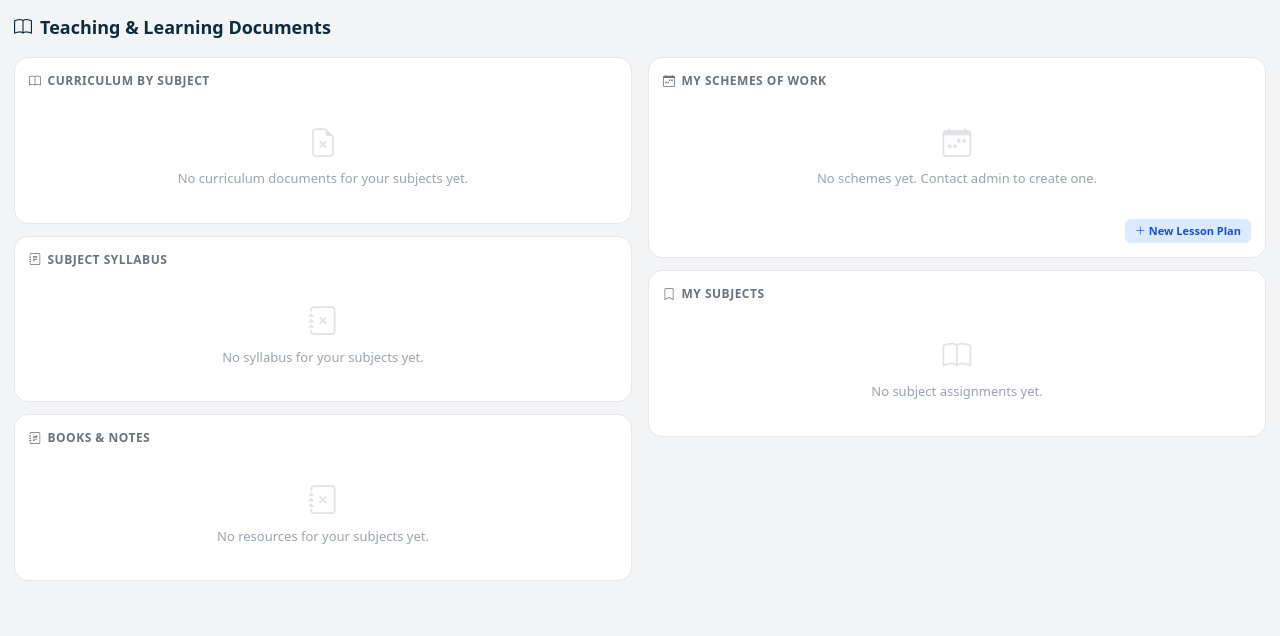
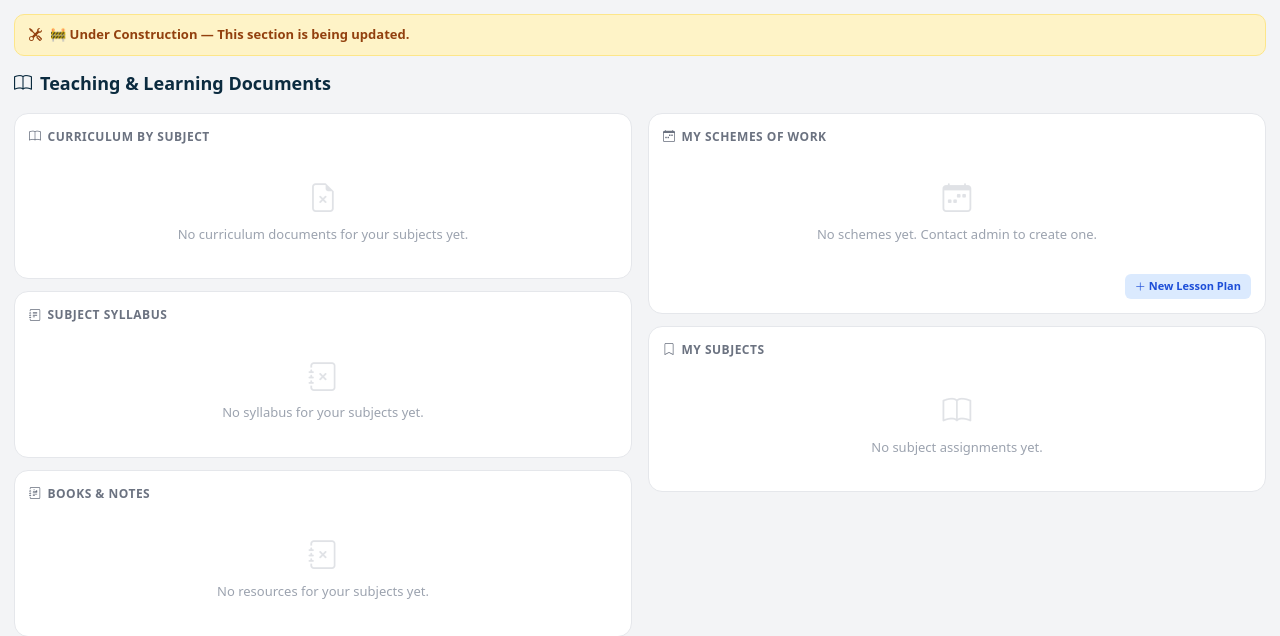
Before and after one commit to kizenga11/kitukutu, a PHP site: page /teacher/teaching_docs.php in a window 1280 px wide. Shown: the top 636 px of the page. Run offline with PHP 8.4, Linux system fonts and the light colour scheme; the visitor is signed in with stand-in values (Sample User, id 1); data that the repository does not hold is empty.

Commit message:
chore: add Under Construction banner to all Teaching Docs pages

```diff
--- a/admin/manage_curriculum.php
+++ b/admin/manage_curriculum.php
@@ -94,9 +94,12 @@ body{background:#f0f2f5;font-family:system-ui,-apple-system,sans-serif;padding:2
 .badge-inactive{background:#f3f4f6;color:#6b7280;padding:3px 12px;border-radius:20px;font-size:11px;font-weight:700;}
 .doc-link{text-decoration:none;font-weight:600;font-size:12px;}
 .doc-link:hover{text-decoration:underline;}
+.uc-banner{display:flex;align-items:center;gap:8px;background:#fef3c7;border:1px solid #fde68a;border-radius:10px;padding:10px 14px;margin-bottom:14px;font-size:13px;font-weight:600;color:#92400e;}
 </style>
 </head>
 <body>
+
+<div class="uc-banner"><i class="bi bi-tools"></i> 🚧 Under Construction — This section is being updated.</div>
 
 <div class="page-title"><i class="bi bi-book"></i> Curriculum Documents</div>
 
--- a/admin/manage_lesson_plans.php
+++ b/admin/manage_lesson_plans.php
@@ -44,9 +44,12 @@ body{background:#f0f2f5;font-family:system-ui,-apple-system,sans-serif;padding:2
 .btn-primary-sm{background:#dbeafe;color:#1d4ed8;}
 .btn-success-sm{background:#d1fae5;color:#065f46;}
 .btn-danger-sm{background:#fee2e2;color:#991b1b;}
+.uc-banner{display:flex;align-items:center;gap:8px;background:#fef3c7;border:1px solid #fde68a;border-radius:10px;padding:10px 14px;margin-bottom:14px;font-size:13px;font-weight:600;color:#92400e;}
 </style>
 </head>
 <body>
+
+<div class="uc-banner"><i class="bi bi-tools"></i> 🚧 Under Construction — This section is being updated.</div>
 
 <div class="page-title"><i class="bi bi-file-earmark-text"></i> Lesson Plans</div>
 
--- a/admin/manage_schemes.php
+++ b/admin/manage_schemes.php
@@ -105,9 +105,12 @@ body{background:#f0f2f5;font-family:system-ui,-apple-system,sans-serif;padding:2
 .badge-submitted{background:#fef3c7;color:#92400e;padding:3px 12px;border-radius:20px;font-size:11px;font-weight:700;}
 .badge-approved{background:#d1fae5;color:#065f46;padding:3px 12px;border-radius:20px;font-size:11px;font-weight:700;}
 .f-row{display:grid;grid-template-columns:1fr 1fr;gap:10px;}
+.uc-banner{display:flex;align-items:center;gap:8px;background:#fef3c7;border:1px solid #fde68a;border-radius:10px;padding:10px 14px;margin-bottom:14px;font-size:13px;font-weight:600;color:#92400e;}
 </style>
 </head>
 <body>
+
+<div class="uc-banner"><i class="bi bi-tools"></i> 🚧 Under Construction — This section is being updated.</div>
 
 <div class="page-title"><i class="bi bi-calendar-week"></i> Scheme of Work</div>
 
--- a/admin/manage_subject_resources.php
+++ b/admin/manage_subject_resources.php
@@ -87,9 +87,12 @@ body{background:#f0f2f5;font-family:system-ui,-apple-system,sans-serif;padding:2
 .type-badge{display:inline-block;padding:2px 10px;border-radius:20px;font-size:10px;font-weight:700;}
 .doc-link{text-decoration:none;font-weight:600;font-size:12px;}
 .doc-link:hover{text-decoration:underline;}
+.uc-banner{display:flex;align-items:center;gap:8px;background:#fef3c7;border:1px solid #fde68a;border-radius:10px;padding:10px 14px;margin-bottom:14px;font-size:13px;font-weight:600;color:#92400e;}
 </style>
 </head>
 <body>
+
+<div class="uc-banner"><i class="bi bi-tools"></i> 🚧 Under Construction — This section is being updated.</div>
 
 <div class="page-title"><i class="bi bi-journal-richtext"></i> Subject Resources — Books & Notes</div>
 
--- a/admin/manage_syllabus.php
+++ b/admin/manage_syllabus.php
@@ -83,9 +83,12 @@ body{background:#f0f2f5;font-family:system-ui,-apple-system,sans-serif;padding:2
 .doc-link{text-decoration:none;font-weight:600;font-size:12px;}
 .doc-link:hover{text-decoration:underline;}
 .subj-tag{display:inline-block;background:#ede9fe;color:#5b21b6;padding:2px 10px;border-radius:20px;font-size:11px;font-weight:700;}
+.uc-banner{display:flex;align-items:center;gap:8px;background:#fef3c7;border:1px solid #fde68a;border-radius:10px;padding:10px 14px;margin-bottom:14px;font-size:13px;font-weight:600;color:#92400e;}
 </style>
 </head>
 <body>
+
+<div class="uc-banner"><i class="bi bi-tools"></i> 🚧 Under Construction — This section is being updated.</div>
 
 <div class="page-title"><i class="bi bi-journal-text"></i> Subject Syllabus</div>
 
--- a/admin/scheme_weeks.php
+++ b/admin/scheme_weeks.php
@@ -69,9 +69,12 @@ textarea.f-input{resize:vertical;min-height:50px;}
 .btn-sm:hover{opacity:.9;}
 .back-link{font-size:12px;color:#6366f1;text-decoration:none;font-weight:600;}
 .back-link:hover{text-decoration:underline;}
+.uc-banner{display:flex;align-items:center;gap:8px;background:#fef3c7;border:1px solid #fde68a;border-radius:10px;padding:10px 14px;margin-bottom:14px;font-size:13px;font-weight:600;color:#92400e;}
 </style>
 </head>
 <body>
+
+<div class="uc-banner"><i class="bi bi-tools"></i> 🚧 Under Construction — This section is being updated.</div>
 
 <div class="page-title">
     <a href="manage_schemes.php" target="mainFrame" class="back-link"><i class="bi bi-arrow-left"></i> Back</a>
--- a/admin/view_lesson_plan.php
+++ b/admin/view_lesson_plan.php
@@ -34,9 +34,12 @@ body{background:#f0f2f5;font-family:system-ui,-apple-system,sans-serif;padding:2
 .val{font-size:14px;color:#111827;margin-bottom:8px;white-space:pre-wrap;}
 .back-link{font-size:12px;color:#6366f1;text-decoration:none;font-weight:600;}
 .back-link:hover{text-decoration:underline;}
+.uc-banner{display:flex;align-items:center;gap:8px;background:#fef3c7;border:1px solid #fde68a;border-radius:10px;padding:10px 14px;margin-bottom:14px;font-size:13px;font-weight:600;color:#92400e;}
 </style>
 </head>
 <body>
+
+<div class="uc-banner"><i class="bi bi-tools"></i> 🚧 Under Construction — This section is being updated.</div>
 
 <div class="page-title">
     <a href="manage_lesson_plans.php" target="mainFrame" class="back-link"><i class="bi bi-arrow-left"></i> Back</a>
--- a/teacher/lesson_plan.php
+++ b/teacher/lesson_plan.php
@@ -127,9 +127,12 @@ textarea.f-input{resize:vertical;min-height:60px;}
 .empty-msg{text-align:center;padding:20px;color:#9ca3af;font-size:13px;}
 .empty-msg i{font-size:1.8rem;display:block;margin-bottom:6px;opacity:.3;}
 .modal-content{border-radius:12px;border:none;box-shadow:0 8px 30px rgba(0,0,0,.12);}
+.uc-banner{display:flex;align-items:center;gap:8px;background:#fef3c7;border:1px solid #fde68a;border-radius:10px;padding:10px 14px;margin-bottom:14px;font-size:13px;font-weight:600;color:#92400e;}
 </style>
 </head>
 <body>
+
+<div class="uc-banner"><i class="bi bi-tools"></i> 🚧 Under Construction — This section is being updated.</div>
 
 <div class="page-title"><i class="bi bi-file-earmark-text"></i> Lesson Plans</div>
 
--- a/teacher/scheme_of_work.php
+++ b/teacher/scheme_of_work.php
@@ -76,9 +76,12 @@ textarea.f-input{resize:vertical;min-height:40px;}
 .back-link:hover{text-decoration:underline;}
 .status-bar{background:#fff;border:1px solid #e5e7eb;border-radius:10px;padding:10px 14px;margin-bottom:12px;display:flex;justify-content:space-between;align-items:center;}
 .status-label{font-size:12px;font-weight:600;}
+.uc-banner{display:flex;align-items:center;gap:8px;background:#fef3c7;border:1px solid #fde68a;border-radius:10px;padding:10px 14px;margin-bottom:14px;font-size:13px;font-weight:600;color:#92400e;}
 </style>
 </head>
 <body>
+
+<div class="uc-banner"><i class="bi bi-tools"></i> 🚧 Under Construction — This section is being updated.</div>
 
 <div class="page-title">
     <a href="teaching_docs.php" target="mainFrame" class="back-link"><i class="bi bi-arrow-left"></i> Back</a>
--- a/teacher/teaching_docs.php
+++ b/teacher/teaching_docs.php
@@ -56,9 +56,12 @@ body{background:#f3f4f6;font-family:system-ui,-apple-system,sans-serif;padding:1
 .badge-draft{background:#f3f4f6;color:#6b7280;padding:2px 10px;border-radius:20px;font-size:10px;font-weight:700;}
 .badge-submitted{background:#fef3c7;color:#92400e;padding:2px 10px;border-radius:20px;font-size:10px;font-weight:700;}
 .badge-approved{background:#d1fae5;color:#065f46;padding:2px 10px;border-radius:20px;font-size:10px;font-weight:700;}
+.uc-banner{display:flex;align-items:center;gap:8px;background:#fef3c7;border:1px solid #fde68a;border-radius:10px;padding:10px 14px;margin-bottom:14px;font-size:13px;font-weight:600;color:#92400e;}
 </style>
 </head>
 <body>
+
+<div class="uc-banner"><i class="bi bi-tools"></i> 🚧 Under Construction — This section is being updated.</div>
 
 <div class="page-title"><i class="bi bi-book"></i> Teaching & Learning Documents</div>
 
```
